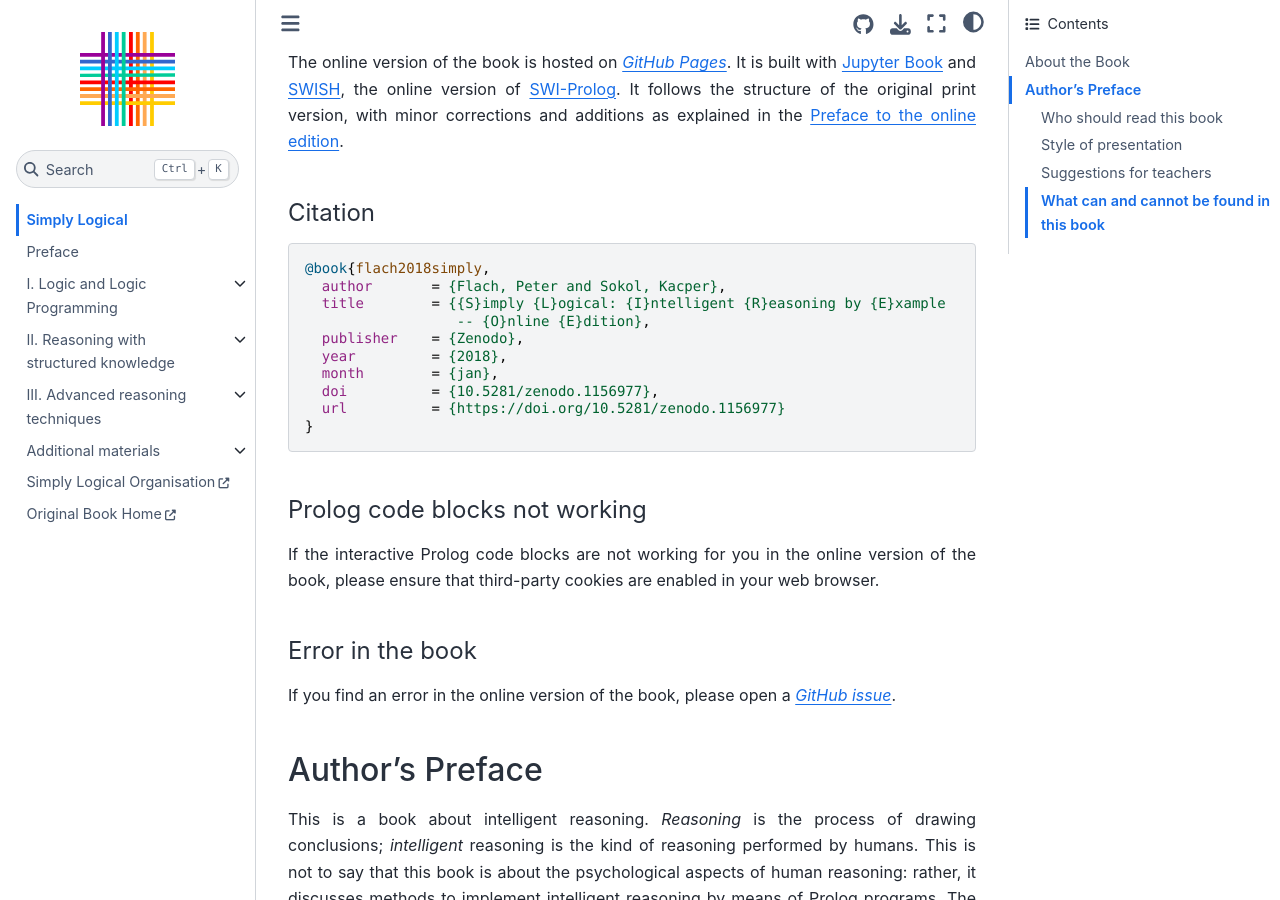
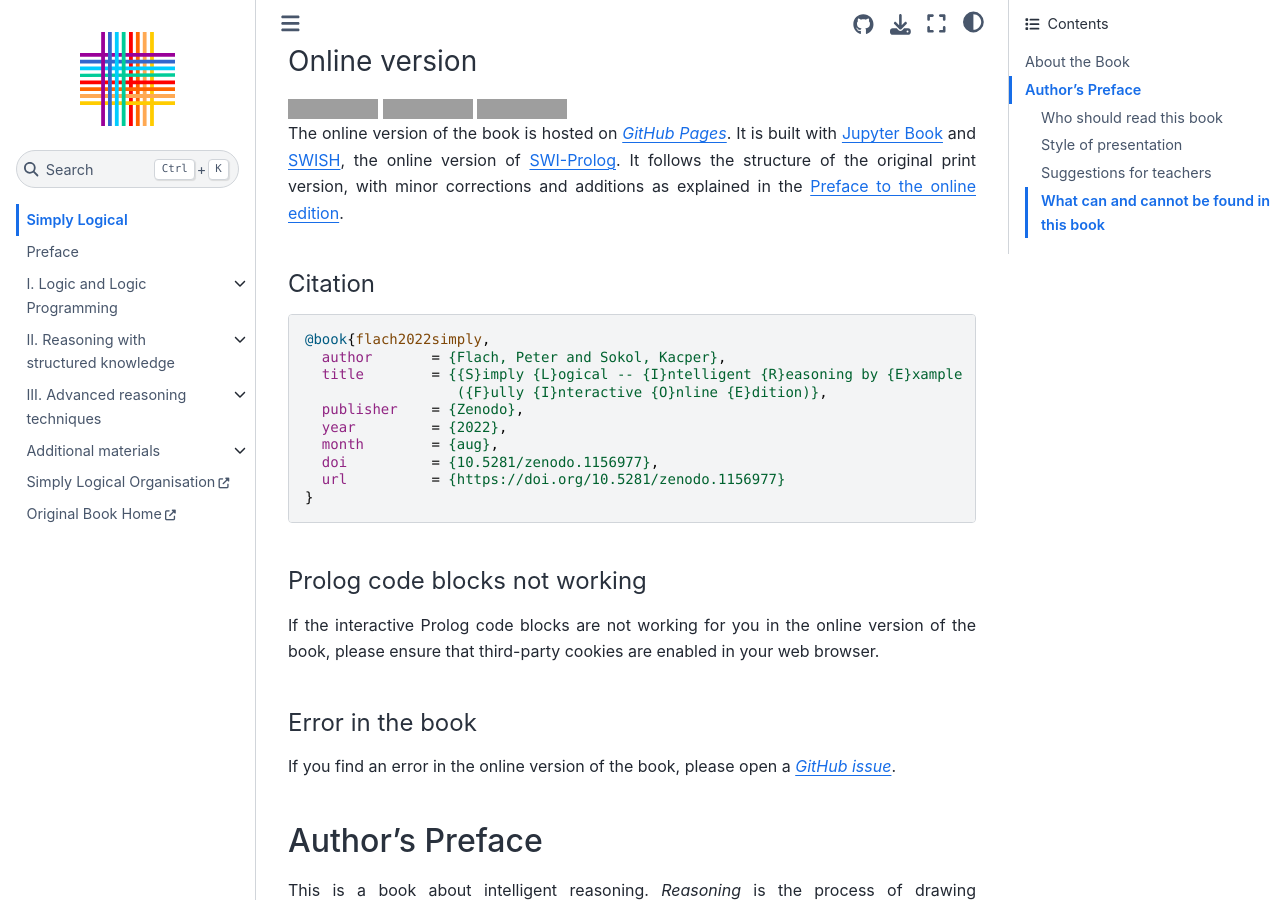
Before and after one commit to simply-logical/simply-logical, a Jupyter Book: the page built from src/simply-logical.md, in a window 1280 px wide and 900 px high, scrolled down 1878 px. Built offline with Jupyter Book 1.0.4 settings and Sphinx 7.4.7 and the Sphinx Book theme 1.1.4, drawn with Linux system fonts in a browser that asks for light colours; some of the changed text lies outside the part shown; grey boxes are pictures that could not be loaded.

Commit message:
Correct book metadata

````diff
--- a/_config.yml
+++ b/_config.yml
@@ -1,4 +1,4 @@
-title: 'Simply Logical<br><i>Intelligent Reasoning by Example</i>'
+title: 'Simply Logical'
 author: >
   <a href="mailto:Peter.Flach@bristol.ac.uk">Peter Flach</a> and
   <a href="mailto:K.Sokol@bristol.ac.uk">Kacper Sokol</a>,
--- a/_toc.yml
+++ b/_toc.yml
@@ -1,6 +1,6 @@
 # Simply Logical
 root: src/simply-logical
-title: 'Simply Logical<br>Intelligent Reasoning by Example'
+title: 'Simply Logical<br>Intelligent Reasoning by Example (Fully Interactive Online Edition)'
 entries:
   - title: Preface
     file: src/text/0_preface/_preface
--- a/src/simply-logical.md
+++ b/src/simply-logical.md
@@ -43,13 +45,13 @@
 
 #### Citation ####
 ```BibTeX
-@book{flach2018simply,
+@book{flach2022simply,
   author       = {Flach, Peter and Sokol, Kacper},
-  title        = {{S}imply {L}ogical: {I}ntelligent {R}easoning by {E}xample
-                  -- {O}nline {E}dition},
+  title        = {{S}imply {L}ogical -- {I}ntelligent {R}easoning by {E}xample
+                  ({F}ully {I}nteractive {O}nline {E}dition)},
   publisher    = {Zenodo},
-  year         = {2018},
-  month        = {jan},
+  year         = {2022},
+  month        = {aug},
   doi          = {10.5281/zenodo.1156977},
   url          = {https://doi.org/10.5281/zenodo.1156977}
 }
````
Also changed, not shown: other parts of src/simply-logical.md (+2 -0 lines), README.md (+1 -1 lines).
